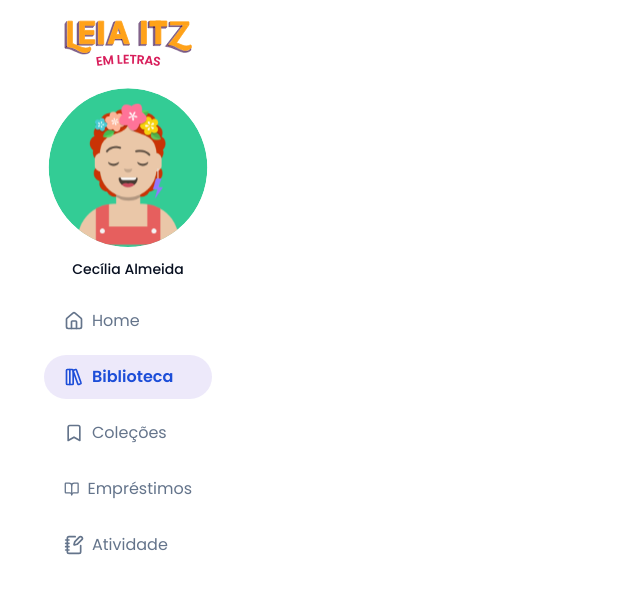
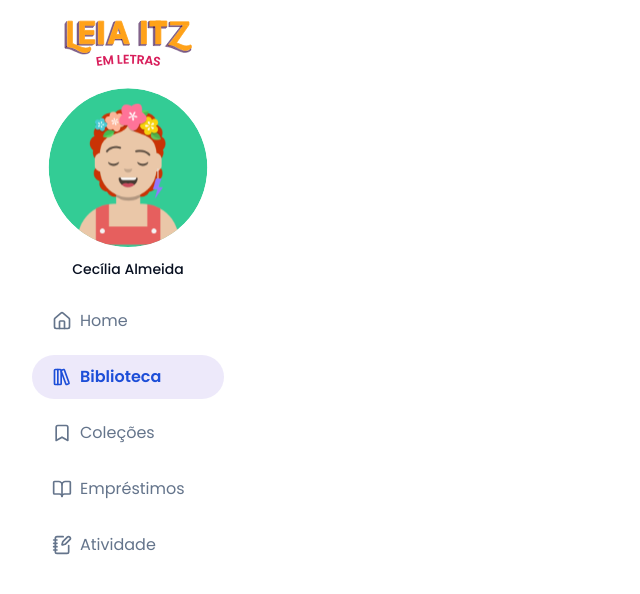
Before and after one commit to AnamirandaS2/leia-itz, a React (Vite) app: page /biblioteca in a window 1280 px wide. Shown: the top 594 px of the page, without its empty margins (0-640 px from the left). Built offline with nearby package versions, Linux system fonts and the light colour scheme.

Commit message:
fkjahskdjf

```diff
--- a/src/components/Sidebar/Sidebar.tsx
+++ b/src/components/Sidebar/Sidebar.tsx
@@ -19,7 +19,7 @@
           Cecília Almeida
         </p>
       </div>
-      <div className="w-full flex flex-col gap-3 items-center justify-center px-5">
+      <div className="w-full flex flex-col gap-3 items-center justify-center px-2">
         <NavButton Icon={HomeIcon} title="Home" to="home" />
         <NavButton Icon={LibraryBigIcon} title="Biblioteca" to="biblioteca" />
         <NavButton Icon={Bookmark} title="Coleções" to="colecoes" />
```
